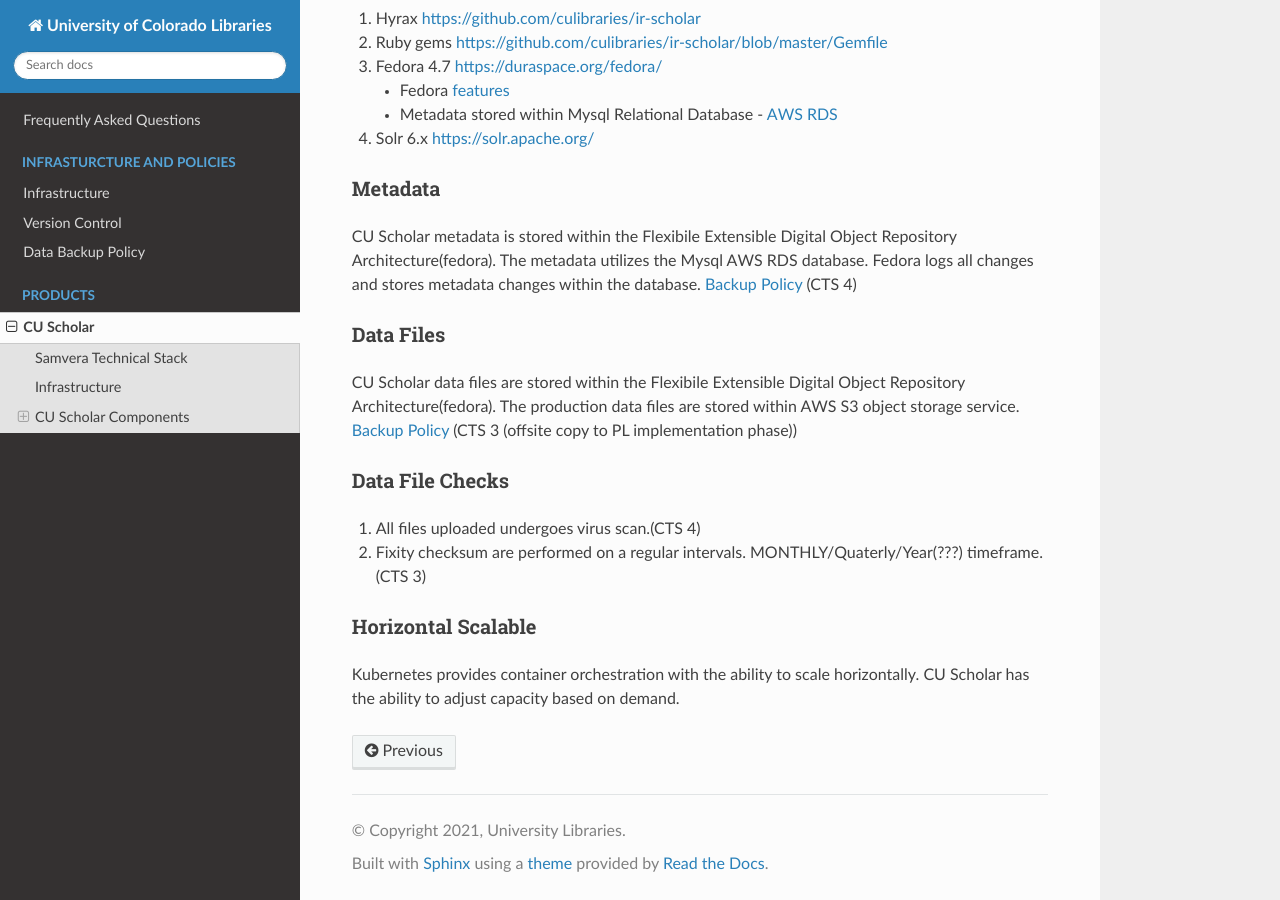
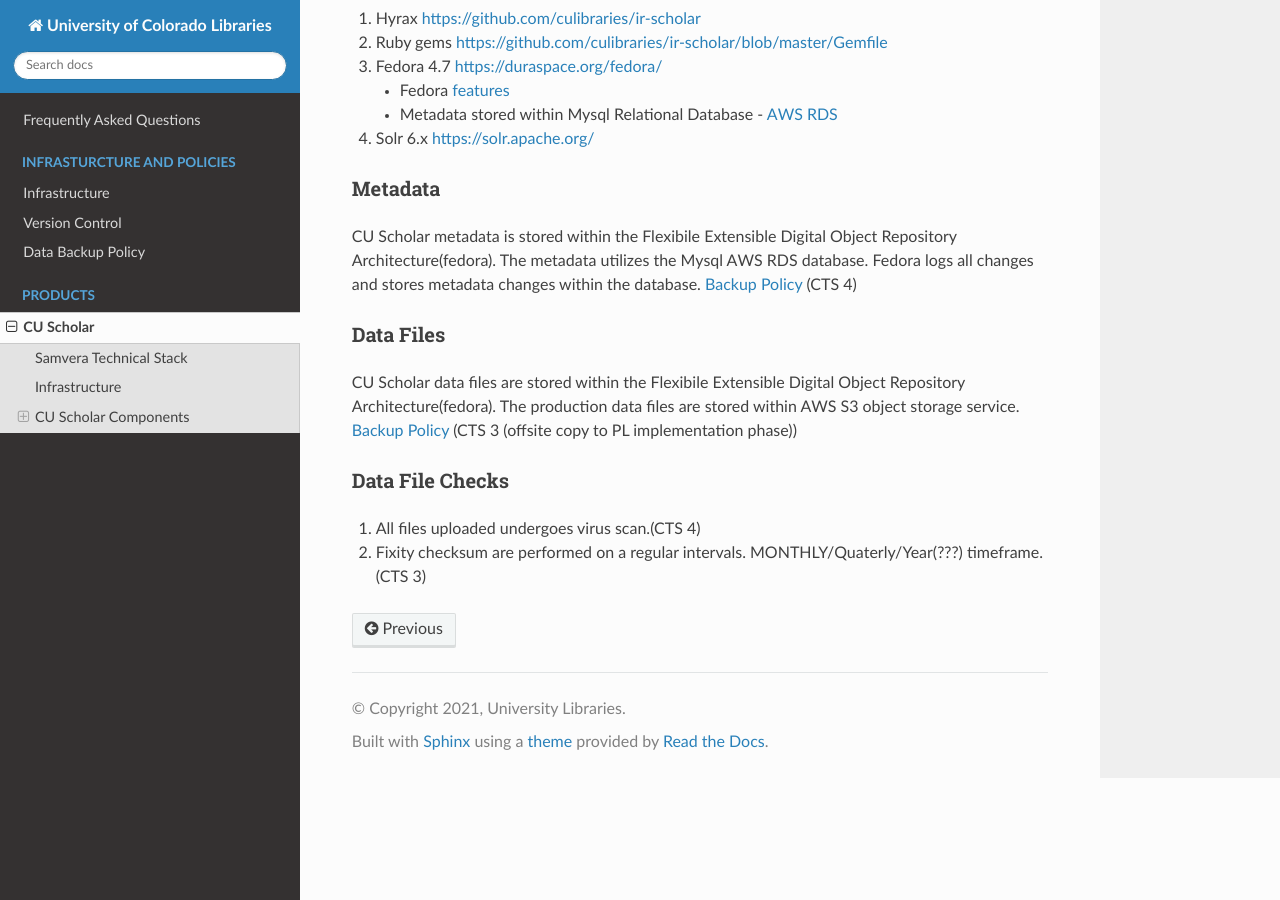
Before and after one commit to culibraries/documentation, a Sphinx documentation site: the page built from docs/products/cu-scholar/institutional-repository.md, in a window 1280 px wide and 900 px high, scrolled down 942 px. Built offline with Sphinx 7.4.7 and the Read the Docs theme 2.0.0, drawn with Linux system fonts in a browser that asks for light colours.

Commit message:
doc update infra and IR

```diff
--- a/docs/products/cu-scholar/institutional-repository.md
+++ b/docs/products/cu-scholar/institutional-repository.md
@@ -31,7 +31,3 @@
 
 1. All files uploaded undergoes virus scan.(CTS 4)
 2. Fixity checksum are performed on a regular intervals. MONTHLY/Quaterly/Year(???) timeframe.(CTS 3)
-
-### Horizontal Scalable
-
-Kubernetes provides container orchestration with the ability to scale horizontally. CU Scholar has the ability to adjust capacity based on demand.
```
Also changed, not shown: docs/policies/infrastructure/infrastructure.md (+2 -2 lines).
